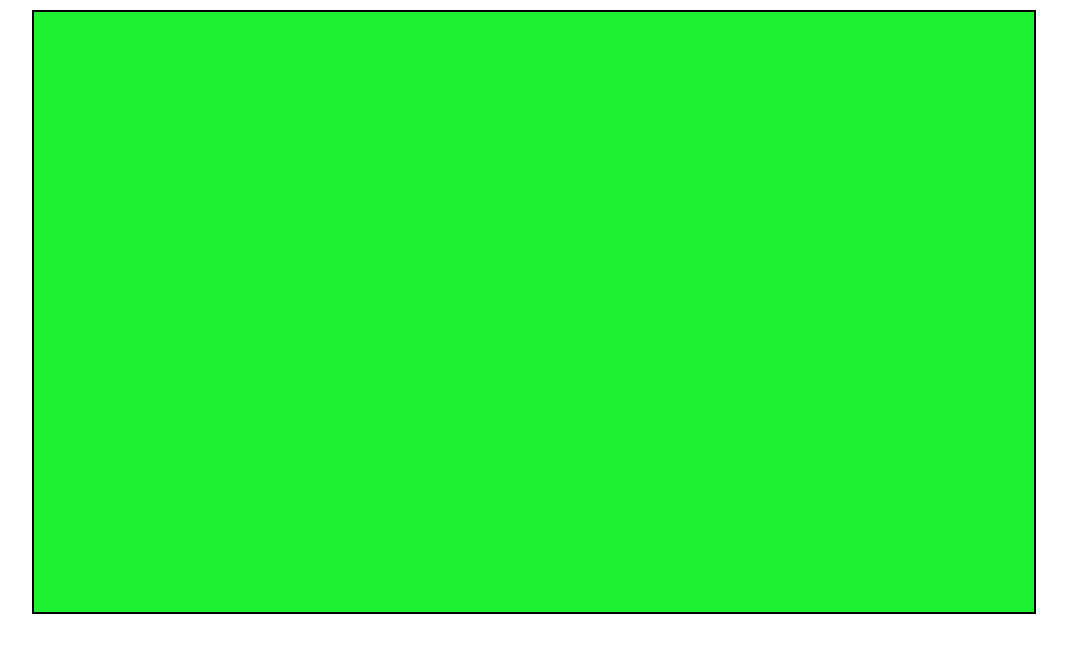
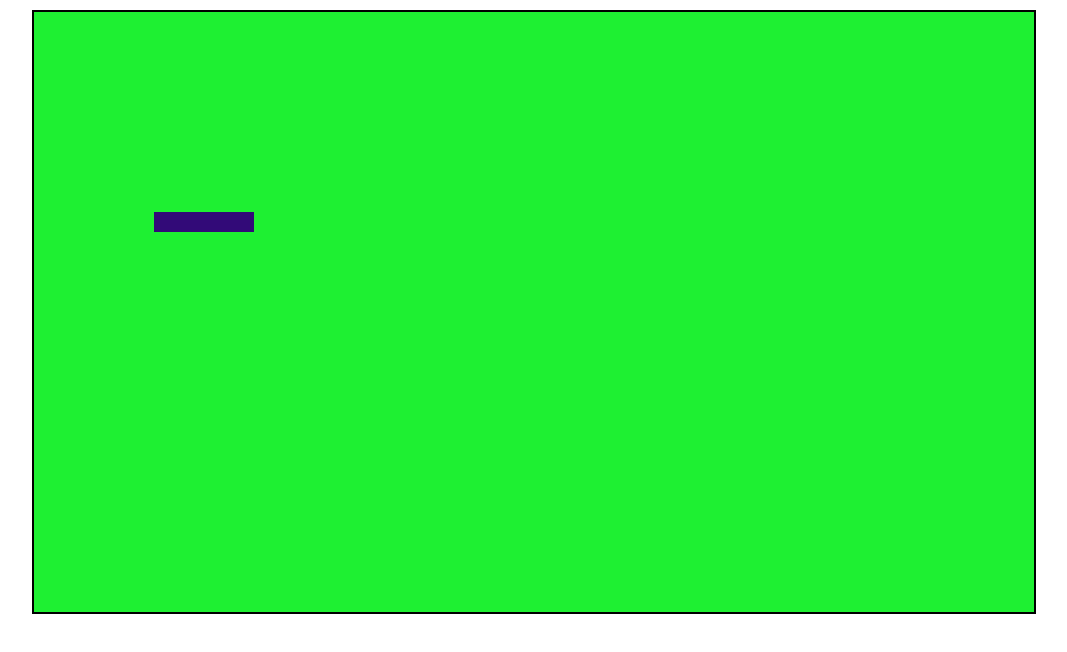
Before and after one commit to MM1132/Nastik, a plain HTML site: page index.html in a window 1280 px wide. Shown: the whole page, without its empty margins (106-1173 px from the left). Drawn offline with Linux system fonts and the light colour scheme.

Commit message:
Created classes for snake and segment. Creating and rendering a static snake

```diff
--- a/game.js
+++ b/game.js
@@ -1,6 +1,6 @@
 class Game {
 	constructor() {
-
+		this.snake = new Snake();
 	}
 
 	update() {
@@ -11,5 +11,8 @@ class Game {
 		// Clear out the screen first
 		cc.fillStyle = "rgb(30, 240, 50)";
 		cc.fillRect(0, 0, c.width, c.height);
+
+		// Render the snake
+		this.snake.render();
 	}
 }
--- a/index.html
+++ b/index.html
@@ -10,6 +10,8 @@
 			Canvas cannot sadly be displayed yet
 		</canvas>
 
+		<script src="segment.js"></script>
+		<script src="snake.js"></script>
 		<script src="game.js"></script>
 		<script src="main.js"></script>
 	</body>
--- a/main.js
+++ b/main.js
@@ -1,5 +1,7 @@
 var c = document.getElementById("canvas");
 var cc = c.getContext("2d");
+
+const TILE_SIZE = 20;
 
 var game = new Game();
 function main_loop() {
--- /dev/null
+++ b/segment.js
@@ -0,0 +1,19 @@
+class Segment {
+	static color = "rgb(50, 10, 120)";
+
+	constructor(x, y) {
+		this.pos = {
+			x: x,
+			y: y
+		};
+	}
+
+	update() {
+
+	}
+
+	render() {
+		cc.fillStyle = Segment.color;
+		cc.fillRect(this.pos.x * TILE_SIZE, this.pos.y * TILE_SIZE, TILE_SIZE, TILE_SIZE);
+	}
+}
--- /dev/null
+++ b/snake.js
@@ -0,0 +1,22 @@
+class Snake {
+	constructor() {
+		// UP, RIGHT, DOWN, LEFT
+		this.direction = 1;
+
+		// All the pieces of the snake
+		this.segments = [];
+		for(let i = 0; i < 5; i++) {
+			this.segments.push(new Segment(10 - i, 10));
+		}
+	}
+
+	update() {
+
+	}
+
+	render() {
+		for(let i of this.segments) {
+			i.render();
+		}
+	}
+}
```
